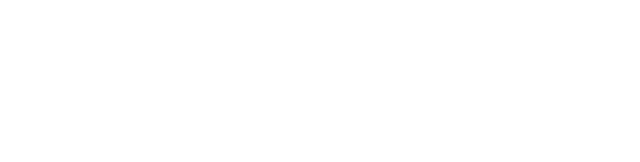
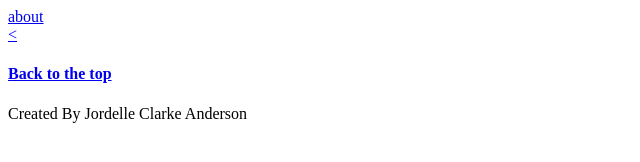
Before and after one commit to Jcazx/My_Portfolio, a plain HTML site: page Index.html in a window 1280 px wide. Shown: the whole page, without its empty margins (0-640 px from the left). Drawn offline with Linux system fonts and the light colour scheme.

Commit message:
adding information into the footer

```diff
--- a/Index.html
+++ b/Index.html
@@ -14,8 +14,18 @@
       <link rel="icon" type="img/png" href="./assets/images/favicon.png" />
  </head>
  <body>
-     <!--Header
- </body>
+     <!--Header-->
+     <nav class="navbar">
+         <div class="navbar__links">
+             <div id ="about-me-link-container"><a href=#about-me-link>about</div>
+         </div>
+     <
+
+
+
+
+
+         </nav>
 
 
 
@@ -26,4 +36,20 @@
 
 
 
+
+
+
+    <!--
+            </div>
+          </section>
+        </main>
+    -->
+     <!--footer section-->
+     <footer class="footer">
+         <a href="#top">
+             <h4>Back to the top</h4>
+         </a>
+         <div>Created By Jordelle Clarke Anderson</div>
+    </footer>
+  </body>
 </html>
```
